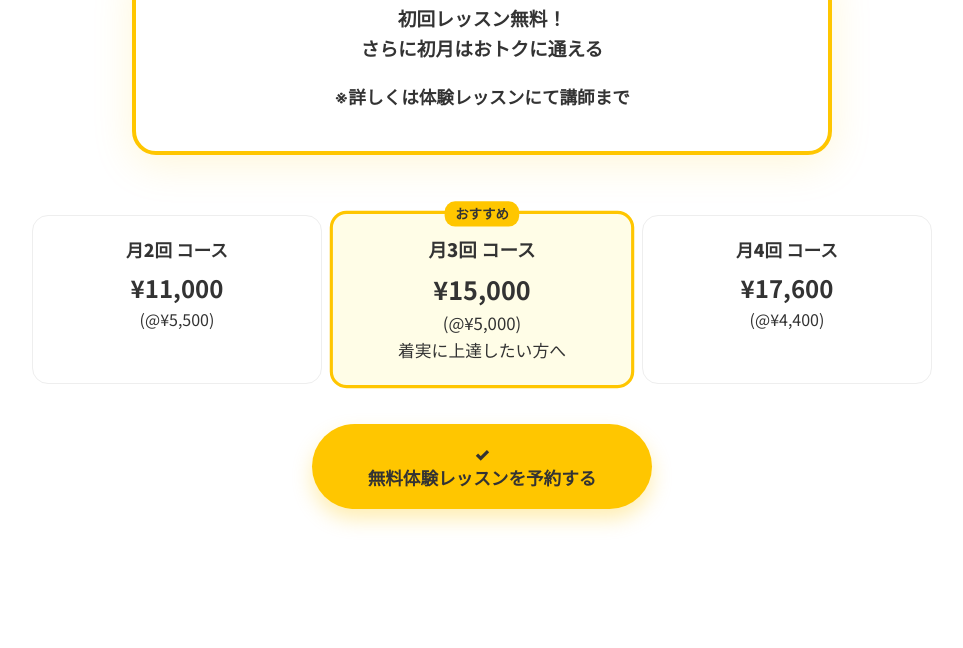
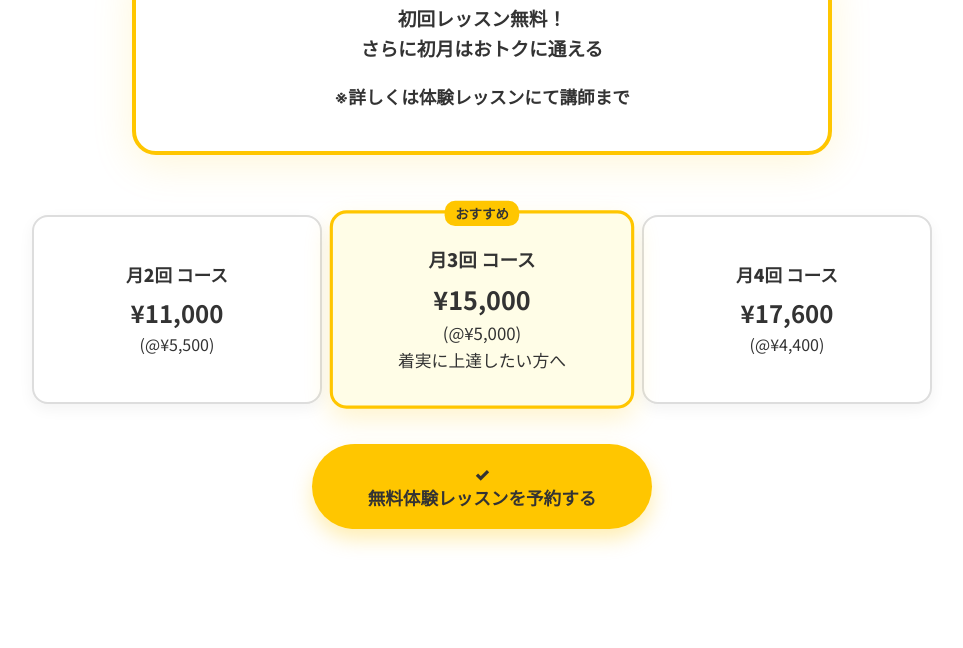
Before and after one commit to Nayutagit/nyct-studio-web, a PHP site: page /school_lp.html in a window 1280 px wide. Shown: the part 5276-5924 px from the top of the page, without its empty margins (158-1121 px from the left). Run offline with PHP 8.4, Linux system fonts and the light colour scheme.

Commit message:
Enhance pricing card design

```diff
--- a/style_lp.css
+++ b/style_lp.css
@@ -710,10 +710,16 @@ a {
 }
 
 .pricing-card {
-    border: 1px solid #EEE;
-    padding: 20px;
+    border: 2px solid #ddd;
+    background: #fff;
+    padding: 30px 20px;
     text-align: center;
     border-radius: var(--radius-m);
+    box-shadow: 0 5px 15px rgba(0, 0, 0, 0.05);
+    display: flex;
+    flex-direction: column;
+    align-items: center;
+    justify-content: center;
 }
 
 .pricing-card.main-plan {
@@ -721,6 +727,8 @@ a {
     background: #FFFDE7;
     position: relative;
     transform: scale(1.05);
+    box-shadow: 0 10px 25px rgba(255, 198, 0, 0.2);
+    z-index: 2;
 }
 
 .rec-label {
```
